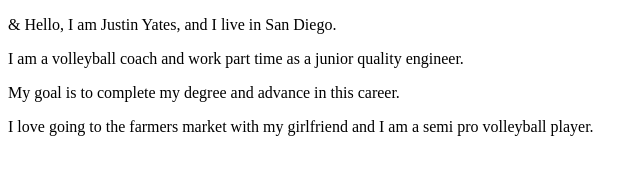
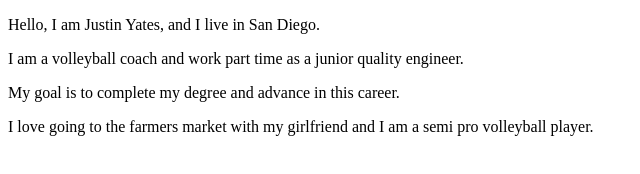
Before and after one commit to jyates2hawk/fundamentals-of-web-development, a plain HTML site: page index.html in a window 1280 px wide. Shown: the full height of the page, 0-640 px from the left. Drawn offline with Linux system fonts and the light colour scheme.

Commit message:
taking out the "&"

```diff
--- a/index.html
+++ b/index.html
@@ -5,9 +5,9 @@
   <title>Internet Technologies and Web Design</title>
 </head>
 <body>
-  <p>&amp; Hello, I am Justin Yates, and I live in San Diego.</p>
+  <p>Hello, I am Justin Yates, and I live in San Diego.</p>
   <p>I am a volleyball coach and work part time as a junior quality engineer.</p>
   <p>My goal is to complete my degree and advance in this career.</p>
-    <p>I love going to the farmers market with my girlfriend and I am a semi pro volleyball player.</p>
+  <p>I love going to the farmers market with my girlfriend and I am a semi pro volleyball player.</p>
 </body>
 </html>
```
